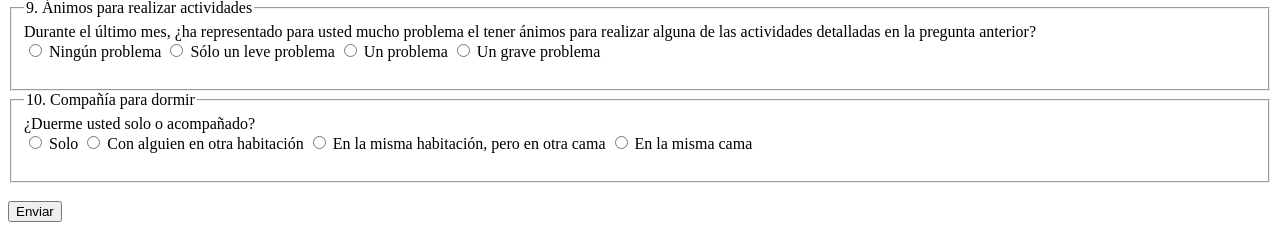
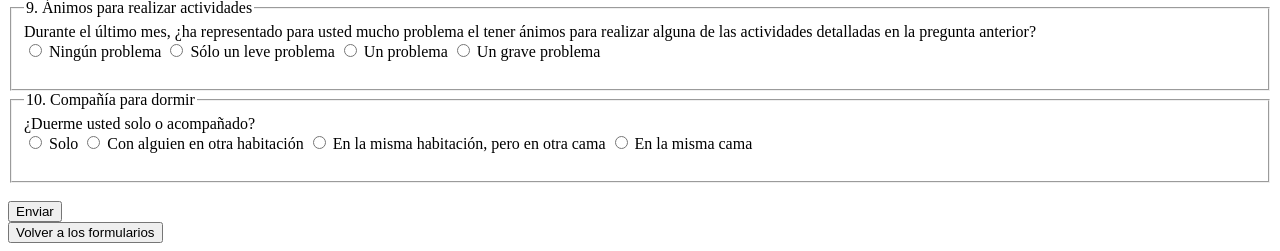
Before and after one commit to olmelau/salud-en-primera, a PHP site: page /app/views/formCalidadSuenoView.php in a window 1280 px wide. Shown: the part 1651-1902 px from the top of the page. Before the commit the page ends 1873 px from the top, so only its background shows below. Run offline with PHP 8.4, Linux system fonts and the light colour scheme.

Commit message:
añadidos los botones para volver a la pagina de admin en todos los formularios

```diff
--- a/app/views/formCalidadSuenoView.php
+++ b/app/views/formCalidadSuenoView.php
@@ -230,5 +230,11 @@
         <br>
         <input type="submit" value="Enviar">
     </form>
+
+    <!-- BOTON PARA VOLVER A LOS FORMULARIOS -->
+    <form action="index.php?controller=admin&action=mostrarPaginaAdmin" method="post">
+        <input type="submit" value="Volver a los formularios">
+    </form>
+
 </body>
 </html>
--- a/app/views/formDietaMediterraneaView.php
+++ b/app/views/formDietaMediterraneaView.php
@@ -238,7 +238,10 @@ puerro elaborada a fuego lento con aceite de oliva
     </form>
 
 
-    <!-- HACER BOTON PARA VOLVER A LA PAGINA DE ADMIN -->
+    <!-- BOTON PARA VOLVER A LOS FORMULARIOS -->
+    <form action="index.php?controller=admin&action=mostrarPaginaAdmin" method="post">
+        <input type="submit" value="Volver a los formularios">
+    </form>
 </body>
 
 </html>
--- a/app/views/formInternacionalAFView.php
+++ b/app/views/formInternacionalAFView.php
@@ -109,7 +109,9 @@ NIVEL BAJO O INACTIVO
         <input type="submit" value="Guardar Cuestionario" name="enviar">
     </form>
 
-    <!-- HACER BOTON PARA VOLVER A LA PAGINA DE ADMIN -->
-
+    <!-- BOTON PARA VOLVER A LOS FORMULARIOS -->
+    <form action="index.php?controller=admin&action=mostrarPaginaAdmin" method="post">
+        <input type="submit" value="Volver a los formularios">
+    </form>
    </body>
 </html>
--- a/app/views/formValoresAntopoView.php
+++ b/app/views/formValoresAntopoView.php
@@ -147,6 +147,9 @@
         <input type="submit" value="Enviar" name="enviar">
     </form>
 
-    <!-- HACER BOTON PARA VOLVER A LA PAGINA DE ADMIN -->
+    <!-- BOTON PARA VOLVER A LOS FORMULARIOS -->
+    <form action="index.php?controller=admin&action=mostrarPaginaAdmin" method="post">
+        <input type="submit" value="Volver a los formularios">
+    </form>
 </body>
 </html>
```
Also changed, not shown: app/views/participanteView.php (+1 -6 lines).
